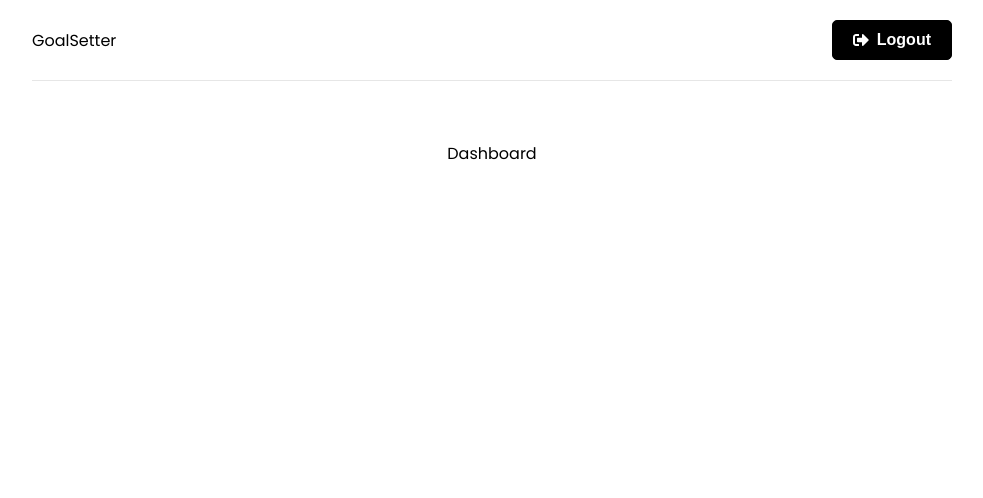
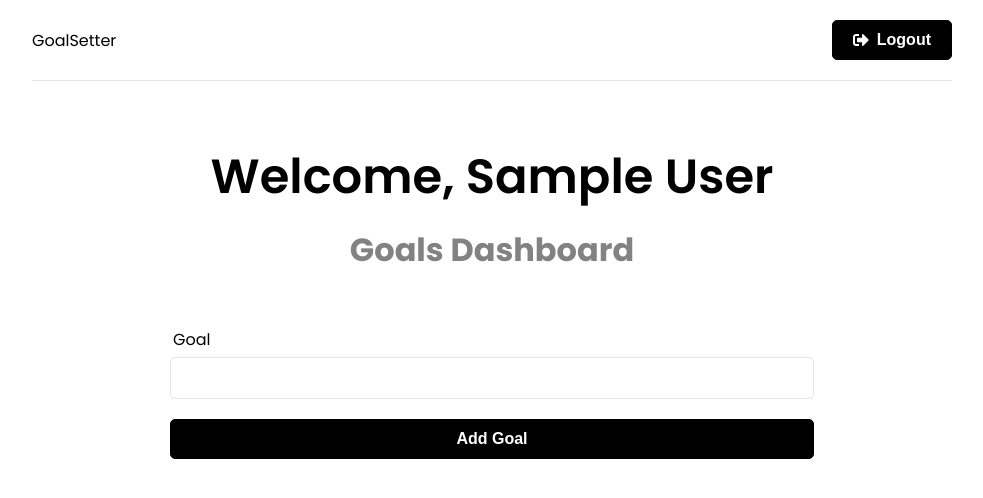
Before and after one commit to d-spence/mern-goals, a React (Create React App) app in the folder frontend/: page / in a window 1280 px wide. Shown: the top 498 px of the page, without its empty margins (148-1131 px from the left). Built offline with nearby package versions, Linux system fonts and the light colour scheme; sample sign-in values are in the browser's storage.

Commit message:
Added GoalForm to dashboard; started goals redux functionality

```diff
--- a/frontend/src/app/store.js
+++ b/frontend/src/app/store.js
@@ -1,8 +1,10 @@
 import { configureStore } from '@reduxjs/toolkit';
 import authReducer from '../features/auth/authSlice';
+import goalsReducer from '../features/goals/goalsSlice';
 
 export const store = configureStore({
   reducer: {
     auth: authReducer,
+    goals: goalsReducer,
   },
 });
--- /dev/null
+++ b/frontend/src/components/GoalForm.jsx
@@ -0,0 +1,38 @@
+import { useState } from 'react';
+import { useSelector, useDispatch } from 'react-redux';
+import { createGoal } from '../features/goals/goalsSlice';
+
+const GoalForm = () => {
+  const [text, setText] = useState('');
+
+  const dispatch = useDispatch();
+
+  const onSubmit = (e) => {
+    e.preventDefault();
+
+    dispatch(createGoal({text}));
+    setText('');
+  }
+
+  return (
+    <section className="form">
+      <form onSubmit={onSubmit}>
+        <div className="form-group">
+          <label htmlFor="text">Goal</label>
+          <input
+            type="text"
+            name="text"
+            id="text"
+            value={text}
+            onChange={(e) => setText(e.target.value)}
+          />
+        </div>
+
+        <div className="form-group">
+          <button className="btn btn-block" type="submit">Add Goal</button>
+        </div>
+      </form>
+    </section>
+  );
+}
+export default GoalForm;
--- /dev/null
+++ b/frontend/src/features/goals/goalsService.js
@@ -0,0 +1,22 @@
+import axios from 'axios';
+
+const API_URL = '/api/goals/';
+
+// Create new goal
+const createGoal = async (goalData, token) => {
+  const config = {
+    headers: {
+      Authorization: `Bearer ${token}`
+    }
+  }
+
+  const response = await axios.post(API_URL, goalData, config);
+
+  return response.data;
+}
+
+const goalService = {
+  createGoal,
+}
+
+export default goalService;
--- /dev/null
+++ b/frontend/src/features/goals/goalsSlice.js
@@ -0,0 +1,35 @@
+import { createSlice, createAsyncThunk } from '@reduxjs/toolkit';
+import goalsService from './goalsService';
+
+const initialState = {
+  goals: [],
+  isError: false,
+  isSuccess: false,
+  isLoading: false,
+  message: '',
+}
+
+// Create new goal
+export const createGoal = createAsyncThunk('goals/create', async (goalData, thunkAPI) => {
+  try {
+    const token = thunkAPI.getState().auth.user.token;
+    return await goalsService.createGoal(goalData, token);
+  } catch (error) {
+    const message = (error.response && error.response.data && error.response.data.message) || error.message || error.toString();
+    return thunkAPI.rejectWithValue(message);
+  }
+});
+
+export const goalsSlice = createSlice({
+  name: 'goals',
+  initialState,
+  reducers: {
+    reset: (state) => initialState,
+  },
+  extraReducers: (builder) => {
+
+  }
+});
+
+export const { reset } = goalsSlice.actions;
+export default goalsSlice.reducer;
--- a/frontend/src/pages/Dashboard.jsx
+++ b/frontend/src/pages/Dashboard.jsx
@@ -2,6 +2,7 @@
 import { useNavigate } from 'react-router-dom';
 import { useSelector } from 'react-redux';
 import { toast } from 'react-toastify';
+import GoalForm from '../components/GoalForm';
 
 const Dashboard = () => {
   const navigate = useNavigate();
@@ -16,7 +17,14 @@
   }, [user, navigate]);
 
   return (
-    <div>Dashboard</div>
+    <>
+      <section className="heading">
+        <h1>Welcome, {user && user.name}</h1>
+        <p>Goals Dashboard</p>
+      </section>
+
+      <GoalForm />
+    </>
   );
 }
 
```
